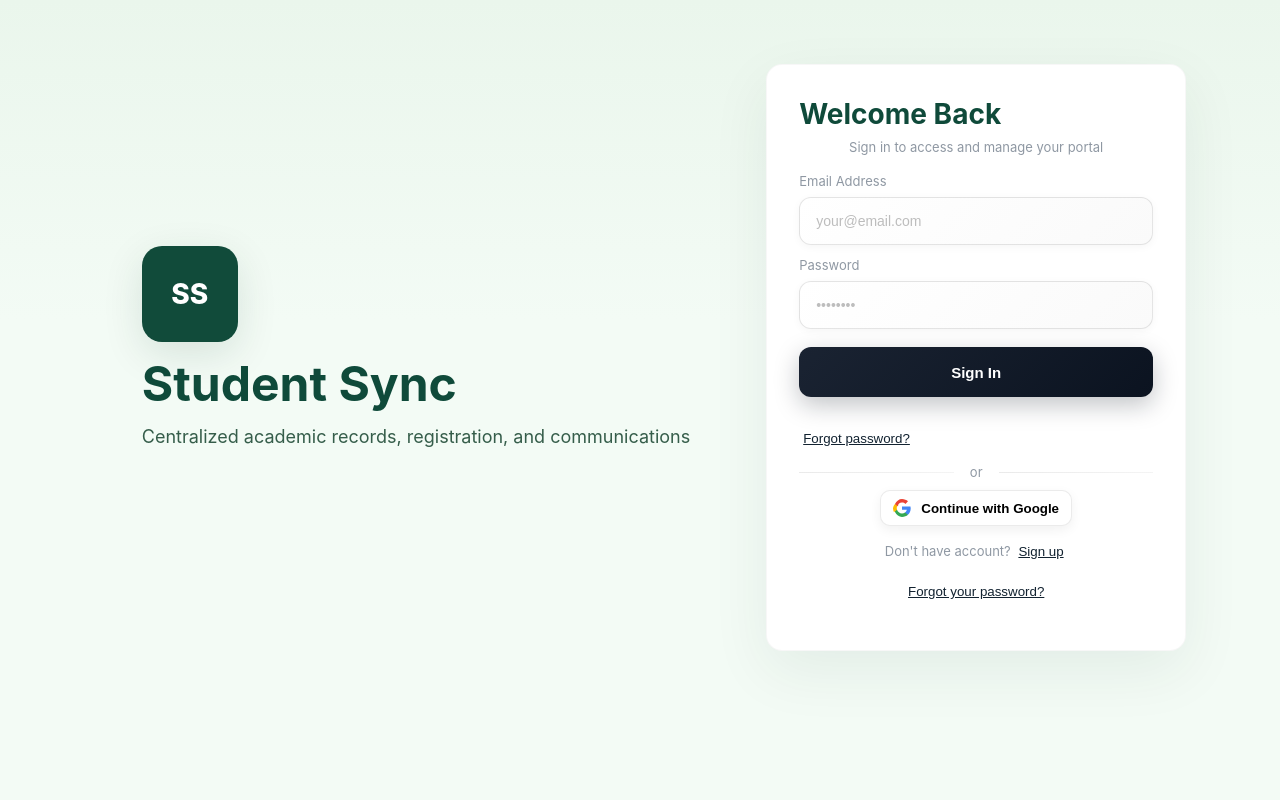
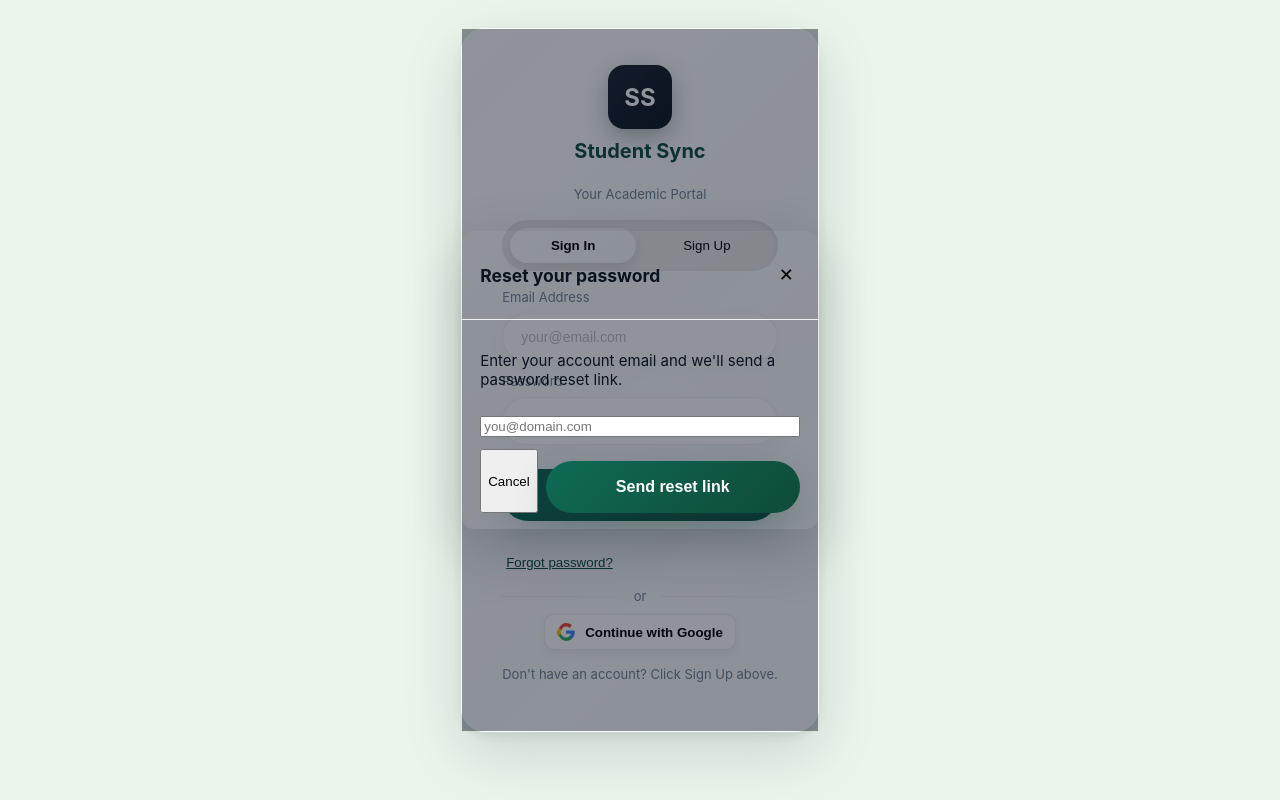
Before and after one commit to CSci-153-Web-Systems-and-Technologies/batch-2025-student-sync-web, a React (Vite) app: page / in a window 1280 px wide. Both pictures are taken after a click on the button "Forgot password?". Built offline with nearby package versions, Linux system fonts and the light colour scheme; no server answers.

Commit message:
enhance the layout design

```diff
--- a/src/App.supabase.jsx
+++ b/src/App.supabase.jsx
@@ -141,13 +141,14 @@ function SignupForm({ onSubmit, loading }) {
 }
 
 function AppWithSupabase() {
-    const [tab, setTab] = useState('landing')
+    const [tab, setTab] = useState('signin')
     const { user, loading, signIn, signUp, signOut, signInWithProvider, sendPasswordReset } = useAuth()
     const [forgotOpen, setForgotOpen] = useState(false)
     const [forgotLoading, setForgotLoading] = useState(false)
     const [authLoading, setAuthLoading] = useState(false)
     const [error, setError] = useState(null)
     const [userRole, setUserRole] = useState(null)
+    const [signupOpen, setSignupOpen] = useState(false)
 
     // Fetch user role from database
     React.useEffect(() => {
@@ -270,41 +271,7 @@ function AppWithSupabase() {
         }
     }
 
-    // Show landing page (split) when tab is 'landing', otherwise show the auth card
-    if (tab === 'landing') {
-        return (
-            <div className="landing-page">
-                <div className="landing-left">
-                    <div className="landing-left-inner">
-                        <div className="landing-logo">SS</div>
-                        <h1 className="landing-title">Student Sync</h1>
-                        <p className="landing-tagline">Centralized academic records, registration, and communications</p>
-                    </div>
-                </div>
-
-                <div className="auth-card">
-                    <div className="auth-card-inner">
-                        <h2 className="welcome">Welcome Back</h2>
-                        <p className="muted" style={{ marginBottom: 18 }}>Sign in to access and manage your portal</p>
-                        <LoginForm onSubmit={handleSignIn} loading={authLoading} onGoogle={handleGoogleSignIn} onForgot={() => setForgotOpen(true)} />
-                        <div style={{ marginTop: 12, textAlign: 'center' }}>
-                            <div className="divider"><span>or</span></div>
-                            <div style={{ marginTop: 10 }}>
-                                <OAuthButton onClick={handleGoogleSignIn}>Continue with Google</OAuthButton>
-                            </div>
-                        </div>
-                        <p className="muted" style={{ marginTop: 12 }}>
-                            Don't have account? <button className="link" onClick={() => { setTab('signup'); setError(null) }}>Sign up</button>
-                        </p>
-                        <p className="muted" style={{ marginTop: 6 }}>
-                            <button className="link" onClick={() => setForgotOpen(true)}>Forgot your password?</button>
-                        </p>
-                    </div>
-                </div>
-            </div>
-        )
-    }
-
+    // Show login/signup forms or landing if not authenticated
     return (
         <div className="page">
             <div className="card">
@@ -314,6 +281,50 @@ function AppWithSupabase() {
                     <p className="subtitle">Your Academic Portal</p>
                 </div>
 
+                {tab === 'landing' ? (
+                    <div className="landing">
+                        <div className="landing-hero">
+                            <div className="hero-text">
+                                <h2>Make academic life easier</h2>
+                                <p className="muted">Student Sync centralizes registration, announcements, and academic records — fast and secure.</p>
+                                <div className="landing-cta">
+                                    <button className="primary" onClick={() => { setTab('signin'); setError(null) }}>Sign In</button>
+                                    <button className="secondary" onClick={() => { setSignupOpen(true); setError(null) }}>Create Account</button>
+                                </div>
+                                <div style={{ marginTop: 12 }}>
+                                    <OAuthButton onClick={handleGoogleSignIn}>Continue with Google</OAuthButton>
+                                </div>
+                            </div>
+                            <div className="hero-visual">
+                                <div className="card-visual">
+                                    <svg width="220" height="140" viewBox="0 0 220 140" fill="none" xmlns="http://www.w3.org/2000/svg">
+                                        <rect x="6" y="6" width="208" height="128" rx="12" fill="#f8fafc" stroke="#eef2f6" />
+                                        <circle cx="44" cy="44" r="18" fill="#0b1320" opacity="0.9" />
+                                        <rect x="78" y="28" width="112" height="20" rx="6" fill="#eaf0ff" />
+                                        <rect x="78" y="56" width="88" height="16" rx="6" fill="#f3f6fb" />
+                                        <rect x="78" y="80" width="64" height="12" rx="6" fill="#f3f6fb" />
+                                    </svg>
+                                </div>
+                            </div>
+                        </div>
+
+                        <div className="landing-features">
+                            <div className="feature-item">
+                                <h4>📚 Centralized Records</h4>
+                                <p className="muted">All student and course data in one place.</p>
+                            </div>
+                            <div className="feature-item">
+                                <h4>🔔 Announcements</h4>
+                                <p className="muted">Broadcast messages to students and faculty instantly.</p>
+                            </div>
+                            <div className="feature-item">
+                                <h4>⚙️ Admin Tools</h4>
+                                <p className="muted">Manage programs, courses, and academic events.</p>
+                            </div>
+                        </div>
+                    </div>
+                ) : (
+                    <>
                         <div className="tabs">
                             <button
                                 className={tab === 'signin' ? 'active' : ''}
@@ -327,6 +338,7 @@ function AppWithSupabase() {
                             <button
                                 className={tab === 'signup' ? 'active' : ''}
                                 onClick={() => {
+                                    // keep legacy tab behavior, but also allow modal signup
                                     setTab('signup')
                                     setError(null)
                                 }}
@@ -365,11 +377,28 @@ function AppWithSupabase() {
 
                         <ForgotPasswordModal open={forgotOpen} onClose={() => setForgotOpen(false)} onSubmit={handleForgotPassword} loading={forgotLoading} />
 
+                        {/* Signup modal shown from landing CTA (keeps user on same page) */}
+                        {signupOpen && (
+                            <div className="modal-backdrop" onClick={() => setSignupOpen(false)}>
+                                <div className="modal" onClick={(e) => e.stopPropagation()}>
+                                    <div className="modal-header">
+                                        <strong style={{ fontSize: 18 }}>Create Account</strong>
+                                        <button className="modal-close" onClick={() => setSignupOpen(false)}>×</button>
+                                    </div>
+                                    <div className="modal-body">
+                                        <SignupForm onSubmit={handleSignUp} loading={authLoading} />
+                                    </div>
+                                </div>
+                            </div>
+                        )}
+
                         <p className="muted" style={{ marginTop: '16px' }}>
                             {tab === 'signin'
                                 ? "Don't have an account? Click Sign Up above."
                                 : "Already have an account? Click Sign In above."}
                         </p>
+                    </>
+                )}
             </div>
         </div>
     )
--- a/src/styles.css
+++ b/src/styles.css
@@ -1,12 +1,30 @@
 :root {
+  /* Palette */
   --bg-start: #fbfbfc;
   --bg-end: #f1ecec;
-  --card: #ffffff;
-  --muted: #8f98a3;
-  --accent: #0b1320;
-  --accent-2: #122230;
+  --surface: #ffffff;
+  --muted: #718096;
+  --text: #0b1320;
+  --accent: #0f6b53;
+  --accent-2: #0f4a3a;
   --soft: #f6f4f4;
-  --glass: rgba(255, 255, 255, 0.7);
+  --glass: rgba(255, 255, 255, 0.72);
+
+  /* Spacing & radius */
+  --radius-sm: 8px;
+  --radius: 12px;
+  --radius-lg: 20px;
+  --container-max: 1200px;
+
+  /* Elevation */
+  --shadow-1: 0 6px 18px rgba(11, 19, 32, 0.08);
+  --shadow-2: 0 12px 36px rgba(11, 19, 32, 0.14);
+
+  /* Typography scale */
+  --font-sans: Inter, system-ui, -apple-system, 'Segoe UI', Roboto, 'Helvetica Neue', Arial;
+  --h1: 48px;
+  --h2: 28px;
+  --base: 15px;
 }
 
 * {
@@ -21,18 +39,24 @@ body,
 
 body {
   margin: 0;
-  font-family: Inter, system-ui, -apple-system, 'Segoe UI', Roboto, 'Helvetica Neue', Arial;
-  background: linear-gradient(180deg, #eaf6ec 0%, #f3fbf5 40%);
+  font-family: var(--font-sans);
+  font-size: var(--base);
+  color: var(--text);
+  background: #eaf6ec;
+  /* solid pale-green background to match design */
   display: flex;
   align-items: center;
   justify-content: center;
   padding: 28px;
   min-height: 100vh;
+  -webkit-font-smoothing: antialiased;
+  -moz-osx-font-smoothing: grayscale;
 }
 
 .page {
   width: 100%;
-  max-width: 1400px
+  max-width: var(--container-max);
+  margin: 0 auto;
 }
 
 .card {
@@ -215,12 +239,13 @@ body {
 .field input,
 .field select {
   height: 48px;
-  border-radius: 12px;
-  border: 1px solid rgba(0, 0, 0, 0.1);
-  padding: 0 16px;
-  background: linear-gradient(135deg, #ffffff 0%, #fafafa 100%);
-  transition: all 0.3s ease;
-  box-shadow: 0 2px 8px rgba(0, 0, 0, 0.04);
+  border-radius: 999px;
+  /* pill inputs */
+  border: 1px solid rgba(0, 0, 0, 0.06);
+  padding: 0 18px;
+  background: #fff;
+  transition: all 0.18s ease;
+  box-shadow: 0 6px 18px rgba(15, 75, 58, 0.04);
   font-size: 14px;
 }
 
@@ -231,8 +256,8 @@ body {
 .field input:focus,
 .field select:focus {
   outline: none;
-  border-color: #0b1320;
-  box-shadow: 0 6px 20px rgba(11, 19, 32, 0.15);
+  border-color: var(--accent-2);
+  box-shadow: 0 10px 30px rgba(15, 75, 58, 0.12);
   transform: translateY(-2px);
   background: #ffffff;
 }
@@ -251,23 +276,29 @@ body {
   transition: all 0.3s ease;
 }
 
-.primary:hover {
-  transform: translateY(-3px);
-  box-shadow: 0 12px 36px rgba(11, 19, 32, 0.35);
-  background: linear-gradient(135deg, #2a3342 0%, #1a2332 100%);
+.primary {
+  height: 52px;
+  border-radius: 999px;
+  /* pill CTA */
+  border: none;
+  background: linear-gradient(135deg, var(--accent) 0%, var(--accent-2) 100%);
+  color: #fff;
+  font-weight: 700;
+  font-size: 16px;
+  margin-top: 12px;
+  cursor: pointer;
+  box-shadow: 0 12px 36px rgba(15, 75, 58, 0.18);
+  transition: all 0.18s ease;
+  width: 100%;
+  /* full-width like screenshot */
+  display: inline-flex;
+  align-items: center;
+  justify-content: center;
 }
 
-.secondary {
-  height: 44px;
-  border-radius: 10px;
-  border: 1px solid rgba(0, 0, 0, 0.08);
-  background: linear-gradient(180deg, #fff 0%, #f7f7f8 100%);
-  padding: 8px 12px;
-  cursor: pointer;
-  display: inline-flex;
-  align-items: center;
-  gap: 8px;
-  font-weight: 600;
+.primary:hover {
+  transform: translateY(-2px);
+  box-shadow: 0 18px 48px rgba(15, 75, 58, 0.22);
 }
 
 .link {
@@ -382,10 +413,14 @@ body {
   gap: 28px;
   align-items: center;
   padding: 36px;
+  min-height: calc(100vh - 56px);
+  /* ensure vertical centering on tall screens */
 }
 
 .landing-left {
   padding: 60px 48px;
+  display: flex;
+  align-items: center;
 }
 
 .landing-left-inner {
@@ -393,22 +428,22 @@ body {
 }
 
 .landing-logo {
-  width: 96px;
-  height: 96px;
-  border-radius: 20px;
+  width: 140px;
+  height: 140px;
+  border-radius: 28px;
   background: #114b3a;
   color: #fff;
   display: flex;
   align-items: center;
   justify-content: center;
   font-weight: 800;
-  font-size: 28px;
-  box-shadow: 0 12px 40px rgba(15, 60, 45, 0.12);
+  font-size: 42px;
+  box-shadow: 0 20px 60px rgba(15, 60, 45, 0.12);
 }
 
 .landing-title {
   margin: 18px 0 8px 0;
-  font-size: 48px;
+  font-size: 56px;
   color: #0f4a3a;
   line-height: 1.02;
 }
@@ -432,7 +467,7 @@ body {
   border-radius: 16px;
   padding: 32px;
   box-shadow: 0 20px 60px rgba(15, 60, 45, 0.07);
-  border: 1px solid rgba(0,0,0,0.03);
+  border: 1px solid rgba(0, 0, 0, 0.03);
 }
 
 .welcome {
@@ -441,11 +476,30 @@ body {
   font-size: 28px;
 }
 
+/* center welcome text only inside auth card (scoped) */
+.auth-card-inner .welcome {
+  text-align: center;
+  width: 100%;
+  margin: 0 0 14px 0;
+}
+
 @media (max-width: 980px) {
-  .landing-page { grid-template-columns: 1fr; padding: 18px }
-  .landing-left { padding: 24px }
-  .landing-title { font-size: 32px }
-  .auth-card { margin-top: 12px }
+  .landing-page {
+    grid-template-columns: 1fr;
+    padding: 18px
+  }
+
+  .landing-left {
+    padding: 24px
+  }
+
+  .landing-title {
+    font-size: 32px
+  }
+
+  .auth-card {
+    margin-top: 12px
+  }
 }
 
 .alt {
@@ -512,3 +566,127 @@ body {
     padding: 20px
   }
 }
+
+/* Design enhancements: modern utilities and components */
+
+:root {
+  /* keep variables scoped; duplicates are harmless */
+}
+
+.container {
+  width: 100%;
+  max-width: var(--container-max);
+  margin: 0 auto;
+  padding: 0 18px;
+}
+
+.grid {
+  display: grid;
+  gap: 18px;
+}
+
+.grid-cols-2 {
+  grid-template-columns: repeat(2, 1fr);
+}
+
+.card--compact {
+  padding: 18px;
+  border-radius: var(--radius-sm);
+  box-shadow: var(--shadow-1);
+}
+
+.card-ghost {
+  background: transparent;
+  border: 1px dashed rgba(0, 0, 0, 0.04);
+}
+
+.btn {
+  display: inline-flex;
+  align-items: center;
+  justify-content: center;
+  gap: 8px;
+  padding: 10px 14px;
+  border-radius: 10px;
+  border: none;
+  cursor: pointer;
+  font-weight: 600;
+  transition: all 0.18s ease;
+}
+
+.btn:active {
+  transform: translateY(1px);
+}
+
+.btn-primary {
+  background: linear-gradient(135deg, var(--accent) 0%, var(--accent-2) 100%);
+  color: #fff;
+  box-shadow: var(--shadow-2);
+}
+
+.btn-ghost {
+  background: transparent;
+  border: 1px solid rgba(0, 0, 0, 0.06);
+  color: var(--text);
+}
+
+.avatar {
+  width: 44px;
+  height: 44px;
+  border-radius: 999px;
+  display: inline-flex;
+  align-items: center;
+  justify-content: center;
+  background: linear-gradient(135deg, rgba(15, 75, 58, 0.12), rgba(15, 75, 58, 0.06));
+  color: var(--accent-2);
+  font-weight: 700;
+}
+
+.chip {
+  display: inline-flex;
+  align-items: center;
+  gap: 8px;
+  padding: 6px 10px;
+  border-radius: 999px;
+  background: rgba(15, 75, 58, 0.06);
+  color: var(--accent-2);
+  font-size: 13px;
+}
+
+.muted-text {
+  color: var(--muted);
+  font-size: 13px
+}
+
+/* Form refinements */
+.field input,
+.field select {
+  transition: box-shadow .18s ease, border-color .12s ease;
+}
+
+.field input:focus {
+  box-shadow: 0 10px 30px rgba(15, 75, 58, 0.08);
+}
+
+/* Small screens: stack grids */
+@media (max-width: 780px) {
+  .grid-cols-2 {
+    grid-template-columns: 1fr
+  }
+}
+
+/* subtle motion */
+.fade-in {
+  animation: fadeIn .36s ease both
+}
+
+@keyframes fadeIn {
+  from {
+    opacity: 0;
+    transform: translateY(6px)
+  }
+
+  to {
+    opacity: 1;
+    transform: translateY(0)
+  }
+}
```
Lines whose indentation alone changed are shown as unchanged.
